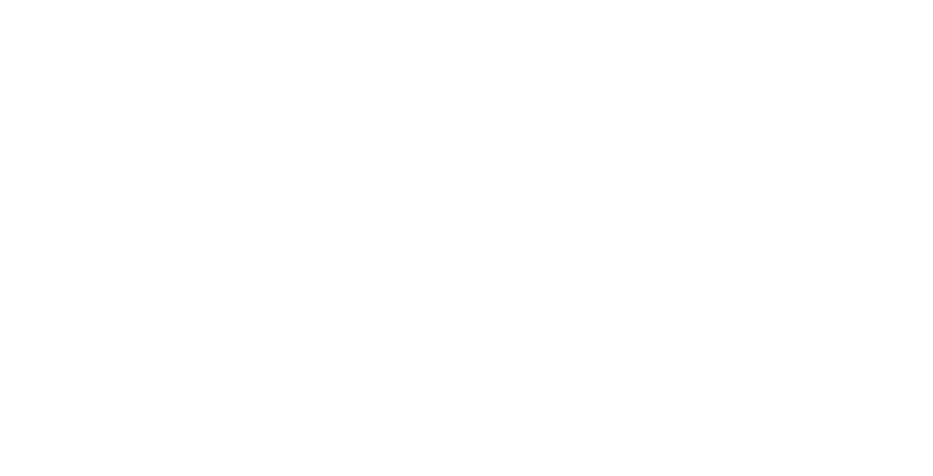
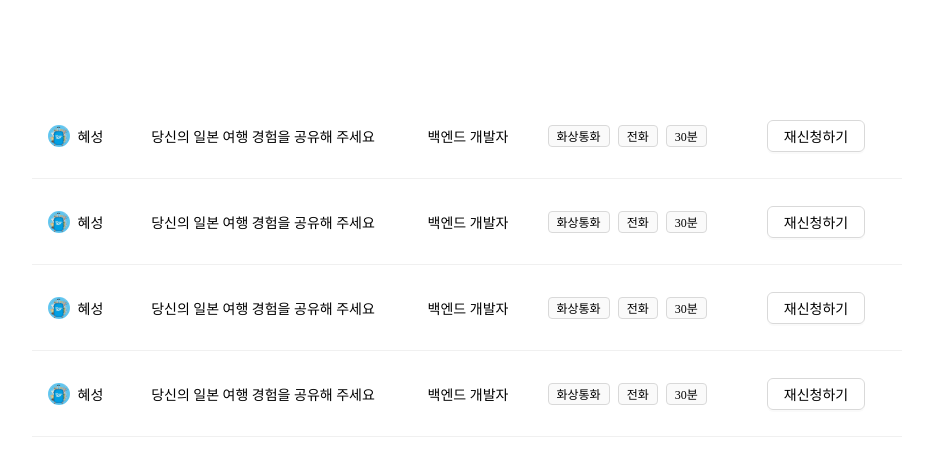
Before and after one commit to in-u-in/in-u-in_Frontend, a React (Vite) app: page /manage in a window 1280 px wide. Before the commit this address had no page. Shown: the top 476 px of the page, without its empty margins (206-1139 px from the left). Built offline with nearby package versions, Linux system fonts and the light colour scheme.

Commit message:
feat: #28 intervieweeBox component 완료

```diff
--- a/src/App.jsx
+++ b/src/App.jsx
@@ -9,6 +9,7 @@
 import ManageInterviewPage from './pages/founder/manage-interview';
 import ManageIntervieweePage from './pages/founder/manage-interviewee';
 import FounderApplyPage from './pages/founder/founder-apply';
+import ManagePage from './pages/founder/manage';
 
 const App = () => {
   return (
@@ -27,6 +28,7 @@
           path='/manageInterview/manageInterviewee/:id'
           element={<ManageIntervieweePage />}
         />
+        <Route path='/manage' element={<ManagePage />} />
       </Routes>
     </BrowserRouter>
   );
--- a/src/components/founder/manage-interviewee/IntervieweeBox.jsx
+++ b/src/components/founder/manage-interviewee/IntervieweeBox.jsx
@@ -12,7 +12,7 @@
   state,
   openModal,
 }) {
-  const maxRange = 3000;
+  const maxRange = 4000;
   const minRange = 1000;
 
   const right = (maxCost) => {
--- a/src/components/founder/manage-interviewee/Modal.jsx
+++ b/src/components/founder/manage-interviewee/Modal.jsx
@@ -11,7 +11,7 @@
           진행이 가능합니다.
         </div>
         <div className={styles.button} onClick={() => closeModal()}>
-          거절한 인터뷰 희망자 보러가기
+          인터뷰 거절하기
         </div>
       </div>
     </div>
--- /dev/null
+++ b/src/components/founder/manage/IntevieweeBox.jsx
@@ -0,0 +1,36 @@
+import styles from '../../../styles/founder/manage.module.css';
+
+export default function IntervieweeBox({
+  type,
+  profile,
+  name,
+  subject,
+  job,
+  ways,
+  openModal,
+}) {
+  return (
+    <div className={styles.intervieweeBoxContainer}>
+      <div className={styles.gridBox}>
+        <div className={styles.nameFrame}>
+          <img className={styles.profile} src={profile} />
+          {name}
+        </div>
+        <div className={styles.frame}>{subject}</div>
+        <div className={styles.frame}>{job}</div>
+        <div className={styles.wayFrame}>
+          {ways.map((way, idx) => (
+            <div key={idx} className={styles.way}>
+              {way}
+            </div>
+          ))}
+        </div>
+        <div className={styles.frame}>
+          <div className={styles.button} onClick={() => openModal()}>
+            {type == 'refuseInterviewee' ? '재신청하기' : '인터뷰 확인 완료'}
+          </div>
+        </div>
+      </div>
+    </div>
+  );
+}
--- /dev/null
+++ b/src/pages/founder/manage.jsx
@@ -0,0 +1,53 @@
+import styles from '../../styles/founder/manage.module.css';
+import IntervieweeBox from '../../components/founder/manage/IntevieweeBox';
+import Profile from '../../assets/icons/tourism.svg';
+
+export default function ManagePage() {
+  return (
+    <div className={styles.container}>
+      <div className={styles.interviewBox}></div>
+      <div className={styles.intervieweeBox}>
+        <IntervieweeBox
+          type={'refuseInterviewee'}
+          profile={Profile}
+          name={'혜성'}
+          subject={'당신의 일본 여행 경험을 공유해 주세요'}
+          job={'백엔드 개발자'}
+          ways={['화상통화', '전화', '30분']}
+        />
+        <IntervieweeBox
+          type={'refuseInterviewee'}
+          profile={Profile}
+          name={'혜성'}
+          subject={'당신의 일본 여행 경험을 공유해 주세요'}
+          job={'백엔드 개발자'}
+          ways={['화상통화', '전화', '30분']}
+        />
+        <IntervieweeBox
+          type={'refuseInterviewee'}
+          profile={Profile}
+          name={'혜성'}
+          subject={'당신의 일본 여행 경험을 공유해 주세요'}
+          job={'백엔드 개발자'}
+          ways={['화상통화', '전화', '30분']}
+        />
+        <IntervieweeBox
+          type={'refuseInterviewee'}
+          profile={Profile}
+          name={'혜성'}
+          subject={'당신의 일본 여행 경험을 공유해 주세요'}
+          job={'백엔드 개발자'}
+          ways={['화상통화', '전화', '30분']}
+        />
+        <IntervieweeBox
+          type={'refuseInterviewee'}
+          profile={Profile}
+          name={'혜성'}
+          subject={'당신의 일본 여행 경험을 공유해 주세요'}
+          job={'백엔드 개발자'}
+          ways={['화상통화', '전화', '30분']}
+        />
+      </div>
+    </div>
+  );
+}
--- a/src/styles/founder/manage-interviewee.module.css
+++ b/src/styles/founder/manage-interviewee.module.css
@@ -231,7 +231,7 @@
   display: flex;
   align-items: center;
   justify-content: center;
-  width: 236px;
+  width: 139px;
   height: 40px;
   border-radius: 8px;
   border: none;
--- /dev/null
+++ b/src/styles/founder/manage.module.css
@@ -0,0 +1,109 @@
+.container {
+  width: 100%;
+  display: flex;
+  flex-direction: row;
+  justify-content: center;
+  margin: 93px 0 115px 0;
+  gap: 65px;
+}
+
+.intervieweeBox {
+  width: 870px;
+  height: 344px;
+  overflow-y: auto;
+  overflow-x: hidden;
+}
+
+.intervieweeBox::-webkit-scrollbar {
+  width: 5px;
+  display: block;
+}
+
+.intervieweeBox::-webkit-scrollbar-track {
+  border-radius: 8px;
+  background-color: #e5e5e5;
+}
+
+.intervieweeBox::-webkit-scrollbar-thumb {
+  width: 5px;
+  height: 178.716px;
+  border-radius: 8px;
+  background: #151414;
+}
+
+/*IntervieweeBox*/
+.intervieweeBoxContainer {
+  width: 100%;
+  height: 86px;
+  display: flex;
+  align-items: center;
+  justify-content: center;
+  border-bottom: 1px solid #f0f0f0;
+}
+
+.gridBox {
+  width: 100%;
+  display: grid;
+  grid-template-columns: 90px 283px 127px 199px 171px;
+  grid-auto-rows: min-content; /* 각 행의 높이를 콘텐츠에 맞게 설정 */
+}
+
+.frame {
+  height: 100%;
+  display: flex;
+  flex-direction: row;
+  align-items: center;
+  justify-content: center;
+  font-size: 14px;
+  gap: 8px;
+}
+
+.wayFrame {
+  height: 100%;
+  display: flex;
+  flex-direction: row;
+  align-items: center;
+  flex-wrap: wrap;
+  padding: 0 16px;
+  gap: 8px;
+}
+
+.nameFrame {
+  height: 100%;
+  display: flex;
+  flex-direction: row;
+  align-items: center;
+  gap: 8px;
+  padding-left: 16px;
+  font-size: 14px;
+}
+
+.profile {
+  width: 22px;
+  height: 22px;
+  border-radius: 100%;
+  border: none;
+}
+
+.way {
+  padding: 0 8px;
+  height: 22px;
+  border: 1px solid #d9d9d9;
+  border-radius: 4px;
+  background-color: #fafafa;
+  display: flex;
+  align-items: center;
+  font-size: 12px;
+}
+
+.button {
+  padding: 0 16px;
+  height: 32px;
+  display: flex;
+  align-items: center;
+  justify-content: center;
+  border-radius: 6px;
+  border: 1px solid #d9d9d9;
+  box-shadow: 0px 2px 0px 0px rgba(0, 0, 0, 0.02);
+  cursor: pointer;
+}
```
